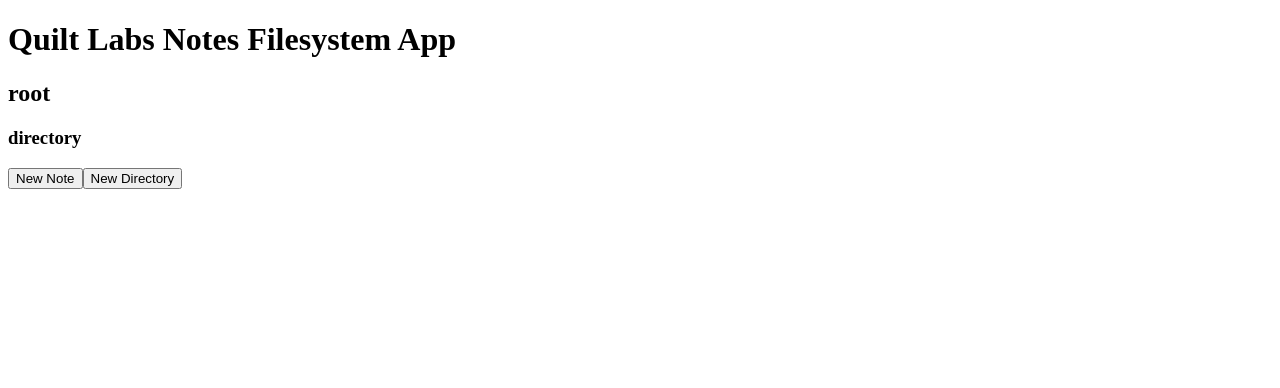
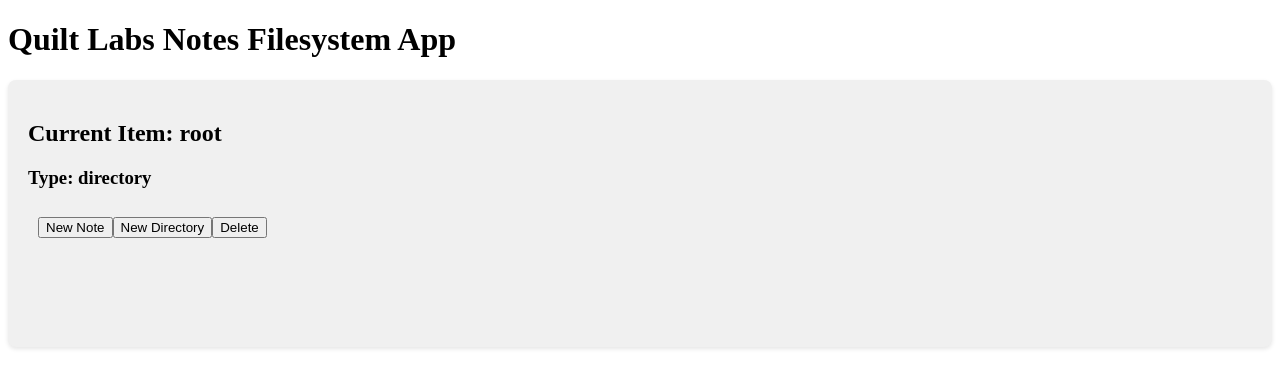
Before and after one commit to weiwang0305/Notee, a Next.js app: page / in a window 1280 px wide. Shown: the top 388 px of the page. Built offline with nearby package versions, Linux system fonts and the light colour scheme.

Commit message:
got the deleting button to work

```diff
--- a/app/components/directoryView.tsx
+++ b/app/components/directoryView.tsx
@@ -2,24 +2,26 @@
 import { Item } from './types';
 import { WorkspaceContext } from './workspace';
 
+import '../styles/directory.css';
 
 interface DirectoryViewProps {
   directory: Item;
 }
 
 const DirectoryView: React.FC<DirectoryViewProps> = ({ directory }) => {
-    const { addNote, addDirectory, setCurrentItem } = useContext(WorkspaceContext);
+  const { addNote, addDirectory, setCurrentItem, deleteDirectory } =
+    useContext(WorkspaceContext);
 
   const handleAddNote = () => {
-        const fileName = window.prompt("Enter the name of the new note:");
+    const fileName = window.prompt('Enter the name of the new note:');
     if (fileName === null) return;
-        const noteText = window.prompt("Enter the text of the new note:");
+    const noteText = window.prompt('Enter the text of the new note:');
     if (noteText === null) return;
     addNote(fileName, noteText);
   };
 
   const handleAddDirectory = () => {
-        const dirName = window.prompt("Enter the name of the new directory:");
+    const dirName = window.prompt('Enter the name of the new directory:');
     if (dirName === null) return;
     addDirectory(dirName);
   };
@@ -28,21 +30,50 @@
     setCurrentItem(item);
   };
 
+  const handleDeletion = () => {
+    const confirmation = confirm('Want to delete?');
+    if (!confirmation) {
+      return;
+    } else {
+      const result = new Map();
+      const checked = document.querySelectorAll(
+        'input[type="checkbox"]:checked'
+      );
+      for (let i = 0; i < checked.length; i++) {
+        result.set(checked[i].getAttribute('value'), 1);
+      }
+
+      console.log(result);
+      if (result === null) return;
+      deleteDirectory(result);
+    }
+  };
+
   return (
     <div>
       <button onClick={handleAddNote}>New Note</button>
       <button onClick={handleAddDirectory}>New Directory</button>
-            <table>
+      <button onClick={handleDeletion}>Delete</button>
+      <table className='dirSection'>
         <tbody>
           {directory.items?.map((childItem, index) => (
-                        <tr key={index} onClick={() => handleItemClick(childItem)}>
-                            <td>{childItem.name}</td>
+            <tr className='dirItem' key={index}>
+              <td>
+                <input
+                  type='checkbox'
+                  name={childItem.name}
+                  value={childItem.name}
+                ></input>
+              </td>
+              <td onClick={() => handleItemClick(childItem)}>
+                {childItem.name}
+              </td>
             </tr>
           ))}
         </tbody>
       </table>
     </div>
-    )
-}
+  );
+};
 
 export default DirectoryView;
--- a/app/components/noteView.tsx
+++ b/app/components/noteView.tsx
@@ -1,6 +1,8 @@
 import React, { useState, useContext } from 'react';
 import { Item } from './types';
 import { WorkspaceContext } from './workspace';
+
+import '../styles/note.css'
 
 interface NoteViewProps {
     note: Item;
@@ -26,7 +28,11 @@
     };
 
     return (
-        <div>
+        <div className="noteSection"  onClick={() => {
+            if (!isEditing) {
+                setIsEditing(true)}
+            }
+        }>
             {isEditing ? (
                 <div>
                     <input
@@ -37,7 +43,7 @@
                     <button onClick={handleNoteSubmit}>Save</button>
                 </div>
             ) : (
-                <div onClick={() => setIsEditing(true)}>
+                <div>
                     {text}
                 </div>
             )}
--- a/app/components/workspace.tsx
+++ b/app/components/workspace.tsx
@@ -5,9 +5,10 @@
 
 import _ from 'lodash';
 
+import '../styles/workspace.css';
 
 function ItemView(item: Item) {
-    const { itemStack, setCurrentItem } = useContext(WorkspaceContext);
+  const { setCurrentItem } = useContext(WorkspaceContext);
 
   const goToEnclosingFolder = useCallback(() => {
     if (item.parent == null) {
@@ -20,105 +21,113 @@
 
   return (
     <div>
-            <h2>{item.name}</h2>
-            <h3>{item.type}</h3>
-            {item.parent != null && <button onClick={goToEnclosingFolder}>Previous Directory</button>}
-            {item.type == 'directory' && (
-                <DirectoryView directory={item} />
+      <h2>Current Item: {item.name}</h2>
+      <h3>Type: {item.type}</h3>
+      <div className='item'>
+        {item.parent != null && (
+          <button onClick={goToEnclosingFolder}>Previous Directory</button>
         )}
-            {item.type == 'note' && (
-                <NoteView note={item} />
-            )}
+        {item.type == 'directory' && <DirectoryView directory={item} />}
+        {item.type == 'note' && <NoteView note={item} />}
+      </div>
     </div>
   );
 }
 
-
 interface WorkspaceContextProps {
   currentItem: Item | null;
-    itemStack: Item[];
   setCurrentItem: (item: Item) => void;
   addNote: (fileName: string, noteText: string) => void;
   addDirectory: (newDirName: string) => void;
   updateNote: (newText: string) => void;
+  deleteDirectory: (result: Map<string, number>) => void;
 }
 
 export const WorkspaceContext = React.createContext<WorkspaceContextProps>({
   currentItem: null,
-    itemStack: [],
   setCurrentItem: (item: Item) => {},
   addNote: (fileName: string, noteText: string) => {},
   addDirectory: (newDirName: string) => {},
   updateNote: (newText: string) => {},
+  deleteDirectory: (result: Map<string, number>) => {},
 });
 
 export function Workspace() {
-    const [itemStack, setItemStack] = useState<Item[]>([
-        {
+  const [currentItem, setCurrentItem] = useState<Item>({
     name: 'root',
     type: 'directory',
     items: [],
-        },
-    ]);
-
-    const setCurrentItem = useCallback((item: Item) => {
-        setItemStack(prevStack => [...prevStack, item]);
-    }, []);
+  });
 
   const addNote = useCallback((fileName: string, noteText: string) => {
-        setItemStack(prevStack => {
-            // Deep clone the itemStack
-            const updatedStack = _.cloneDeep(prevStack);
-            const currentDir = updatedStack[updatedStack.length - 1];
-            if (currentDir.type === 'directory') {
+    setCurrentItem((prevItem) => {
+      // Deep clone the item
+      const newItem = _.cloneDeep(prevItem);
+      if (newItem.type === 'directory') {
         const newNote: Item = {
           type: 'note',
           name: fileName,
           note: noteText,
-                    parent: currentDir,
+          parent: newItem,
         };
-                currentDir.items = currentDir.items ? [...currentDir.items, newNote] : [newNote];
+        newItem.items = newItem.items ? [...newItem.items, newNote] : [newNote];
       }
-            return updatedStack;
+      return newItem;
     });
   }, []);
 
   const addDirectory = useCallback((newDirName: string) => {
-        setItemStack(prevStack => {
-            // Deep clone the itemStack
-            const updatedStack = _.cloneDeep(prevStack);
-            const currentDir = updatedStack[updatedStack.length - 1];
-            if (currentDir.type === 'directory') {
+    setCurrentItem((prevItem) => {
+      // Deep clone the item
+      const newItem = _.cloneDeep(prevItem);
+      if (newItem.type === 'directory') {
         const newDir: Item = {
           type: 'directory',
           name: newDirName,
           items: [],
-                    parent: currentDir,
+          parent: newItem,
         };
-                currentDir.items = currentDir.items ? [...currentDir.items, newDir] : [newDir];
+        newItem.items = newItem.items ? [...newItem.items, newDir] : [newDir];
       }
-            return updatedStack;
+      return newItem;
     });
   }, []);
 
-
   const updateNote = useCallback((newText: string) => {
-        setItemStack(prevStack => {
-            const updatedStack = [...prevStack];
-            const currentItem = updatedStack[updatedStack.length - 1];
-            if (currentItem.type === 'note') {
-                currentItem.note = newText;
-                updatedStack[updatedStack.length - 1] = { ...currentItem };
+    setCurrentItem((prevItem) => {
+      const newItem = _.cloneDeep(prevItem);
+      if (prevItem.type === 'note') {
+        newItem.note = newText;
       }
-            return updatedStack;
+      return newItem;
     });
   }, []);
 
-    const currentItem = itemStack[itemStack.length - 1];
+  const deleteDirectory = useCallback((result: Map<string, number>) => {
+    setCurrentItem((prevItem) => {
+      const newItem = _.cloneDeep(prevItem);
+      console.log(newItem);
+      newItem.items = newItem.items
+        ? newItem.items.filter((item) => !result.has(item.name))
+        : undefined;
+      return newItem;
+    });
+  }, []);
 
   return (
-        <WorkspaceContext.Provider value={{ currentItem, itemStack, setCurrentItem, addNote, addDirectory, updateNote }}>
+    <div className='workspace'>
+      <WorkspaceContext.Provider
+        value={{
+          currentItem,
+          setCurrentItem,
+          addNote,
+          addDirectory,
+          updateNote,
+          deleteDirectory,
+        }}
+      >
         <ItemView {...currentItem} />
       </WorkspaceContext.Provider>
+    </div>
   );
 }
--- /dev/null
+++ b/app/styles/directory.css
@@ -0,0 +1,15 @@
+.dirSection {
+  width: 100%;
+}
+
+.dirItem {
+  width: 100%;
+  border: 1px solid black;
+  transition: background-color 0.3s;
+  margin: 8px;
+  height: 30px;
+}
+
+.dirItem:hover {
+  background-color: #e0e0e0;
+}
--- /dev/null
+++ b/app/styles/note.css
@@ -0,0 +1,12 @@
+.noteSection {
+    width: 100%;
+    border: 1px solid black;
+    transition: background-color 0.3s;
+    margin: 8px;
+    min-height: 300px;
+    padding: 12px
+}
+
+.noteSection:hover {
+    background-color: #e0e0e0;
+}
--- /dev/null
+++ b/app/styles/workspace.css
@@ -0,0 +1,12 @@
+.workspace {
+    background-color: #f0f0f0;
+    min-width: 300px;
+    padding: 20px;
+    border-radius: 8px;
+    box-shadow: 0 2px 4px rgba(0, 0, 0, 0.1);
+}
+
+.item {
+    min-height: 100px;
+    padding: 10px;
+}
```
Also changed, not shown: 1 other file (tests, documents, lock files or other folders). Lines whose indentation alone changed are shown as unchanged.
